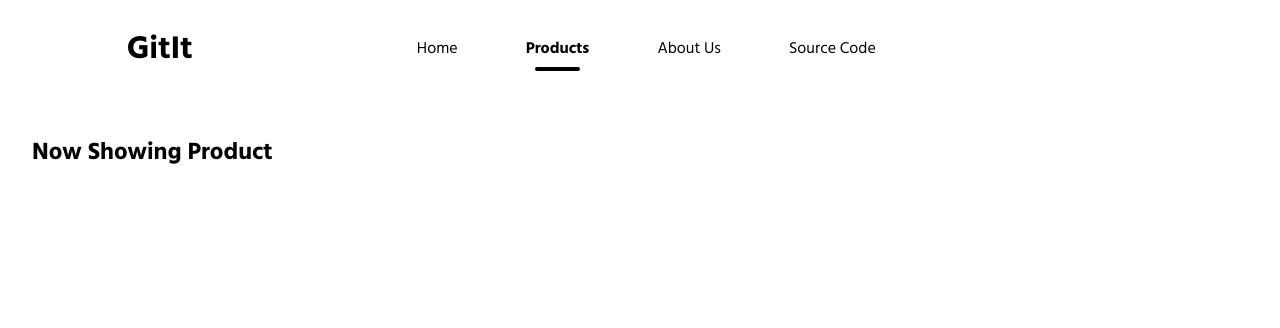
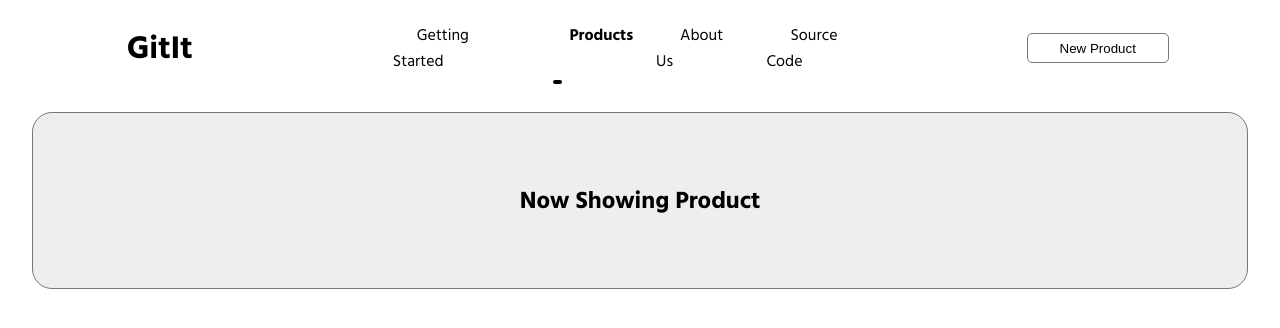
Before and after one commit to AbdulkarimOgaji/assessment-gitit, a React (Create React App) app: page /products/2 in a window 1280 px wide. Shown: the top 328 px of the page. Built offline with nearby package versions, Linux system fonts and the light colour scheme.

Commit message:
fix: improvements to ui

```diff
--- a/src/App.tsx
+++ b/src/App.tsx
@@ -13,7 +13,7 @@ function App() {
   const closeModal = () => setModalOpen(false);
   return (
     <div className="App">
-      <NavBar />
+      <NavBar openModal={openModal} />
       {modalOpen && <CreateProductModal closeModal={closeModal} />}
 
       <Routes>
--- a/src/components/CreateProductModal/index.tsx
+++ b/src/components/CreateProductModal/index.tsx
@@ -11,6 +11,7 @@ const CreateProductModal = ({ closeModal }: Props) => {
   const [desc, setDesc] = useState("");
 
   const handleCreateProduct = () => {
+    if (name === "" && desc === "") return;
     const prodStr = localStorage.getItem("products") || "[]";
     const currentProducts = JSON.parse(prodStr);
     const id = currentProducts.length || 1;
--- a/src/components/NavBar/index.tsx
+++ b/src/components/NavBar/index.tsx
@@ -2,7 +2,7 @@ import { NavLink } from "react-router-dom";
 import classes from "./navbar.module.css";
 import { useEffect, useState } from "react";
 
-const NavBar = () => {
+const NavBar = ({ openModal }: { openModal: () => void }) => {
   const [shadow, setShadow] = useState({});
 
   useEffect(() => {
@@ -24,7 +24,7 @@ const NavBar = () => {
       <ul>
         <li>
           <NavLink to="/" end>
-            Home
+            Getting Started
           </NavLink>
         </li>
         <li>
@@ -43,6 +43,7 @@ const NavBar = () => {
           </a>
         </li>
       </ul>
+      <button onClick={openModal}>New Product</button>
     </header>
   );
 };
--- a/src/components/NavBar/navbar.module.css
+++ b/src/components/NavBar/navbar.module.css
@@ -49,3 +49,20 @@ a[class="active"]::after {
   border-radius: 3px;
   background-color: black;
 }
+
+.navbar button {
+  grid-column: 6/7;
+  border-radius: 5px;
+  background-color: transparent;
+  border: 1px solid #777;
+  transition: 250ms;
+  width: fit-content;
+  padding: 0.4rem 2rem;
+  cursor: pointer;
+}
+
+.navbar button:hover {
+  border: 1px solid transparent;
+  color: white;
+  background-color: rgb(255, 199, 79);
+}
--- a/src/components/ProductCard/index.tsx
+++ b/src/components/ProductCard/index.tsx
@@ -3,7 +3,6 @@ import { Product } from "../../pages/ProductList";
 import classes from "./product.module.css";
 
 const ProductCard = ({ data }: { data: Product }) => {
-  console.log(data);
   return (
     <div className={classes.card}>
       <h1>{data.name}</h1>
--- a/src/components/ProductCard/product.module.css
+++ b/src/components/ProductCard/product.module.css
@@ -1,6 +1,13 @@
 .card {
   width: 400px;
   padding: 1rem;
+  border: 1px solid #777;
+  border-radius: 10px;
+  background: #fff;
+}
+
+.card:hover {
+  box-shadow: 0px 4px 14px 0px #1d116026;
 }
 
 .card p {
--- a/src/pages/ProductList/index.tsx
+++ b/src/pages/ProductList/index.tsx
@@ -23,7 +23,7 @@ const ProductList = ({ openModal }: Props) => {
   return (
     <section className={classes.container}>
       <div className={classes.featured}>
-        <img src="/featured.jfif" />
+        <img src="/featured.jfif" alt="featured img" />
         <div>
           <h1>Featured Product</h1>
           <p>
@@ -36,6 +36,9 @@ const ProductList = ({ openModal }: Props) => {
           <button onClick={openModal}>Create a New Product</button>
         </div>
       </div>
+      <h1 style={{ textAlign: "center", margin: "2rem 0" }}>
+        Available Products
+      </h1>
       <section className={classes.productsContainer}>
         {products.map((p) => (
           <ProductCard key={p.id} data={p} />
--- a/src/pages/ProductList/product-list.module.css
+++ b/src/pages/ProductList/product-list.module.css
@@ -33,6 +33,7 @@
   border: 0;
   font-family: "Hind Siliguri", sans-serif;
   transition: 200ms;
+  cursor: pointer;
 }
 
 .featured button:hover {
@@ -44,4 +45,5 @@
   display: flex;
   flex-wrap: wrap;
   max-width: 1200px;
+  gap: 1rem;
 }
--- a/src/pages/ProductView/index.tsx
+++ b/src/pages/ProductView/index.tsx
@@ -15,7 +15,7 @@ type Product = {
 function fetchProductById(id: string) {
   const prodStr = localStorage.getItem("products") || "[]";
   const products: Product[] = JSON.parse(prodStr);
-  return products.find((p) => p.id == parseInt(id));
+  return products.find((p) => p.id === parseInt(id));
 }
 
 const ProductView = ({ openModal }: Props) => {
@@ -23,8 +23,11 @@ const ProductView = ({ openModal }: Props) => {
   const prod = fetchProductById(id || "");
   return (
     <section className={classes.container}>
-      <h1>Now Showing Product {prod?.id} </h1>
-      <p>{prod?.description}</p>
+      <div className={classes.product}>
+        <h1>Now Showing Product {prod?.id} </h1>
+        <h3>{prod?.name}</h3>
+        <p>{prod?.description}</p>
+      </div>
     </section>
   );
 };
--- a/src/pages/ProductView/product-view.module.css
+++ b/src/pages/ProductView/product-view.module.css
@@ -2,3 +2,11 @@
   margin-top: var(--navbar-height);
   padding: 2rem;
 }
+
+.product {
+  border: 1px solid #777;
+  padding: 3rem;
+  background: #eee;
+  text-align: center;
+  border-radius: 20px;
+}
```
